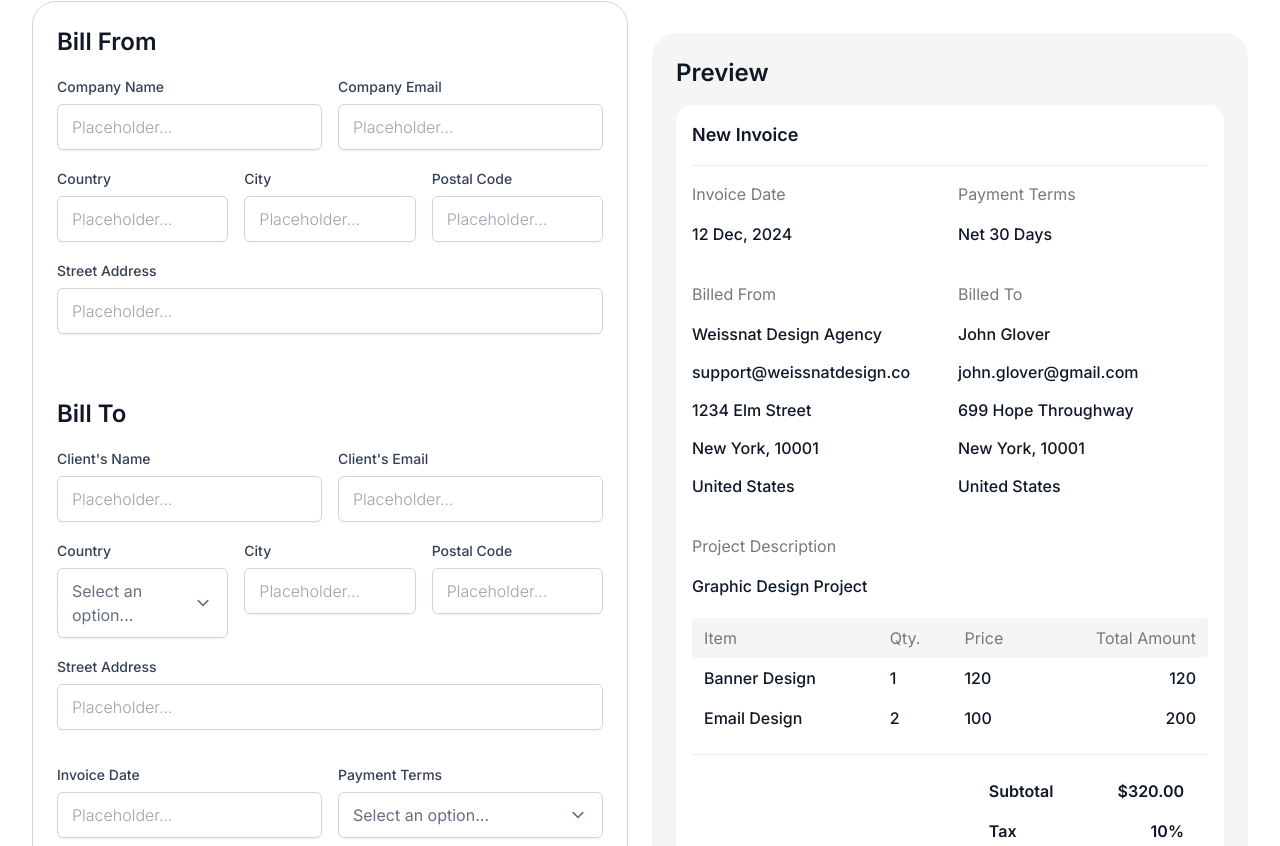
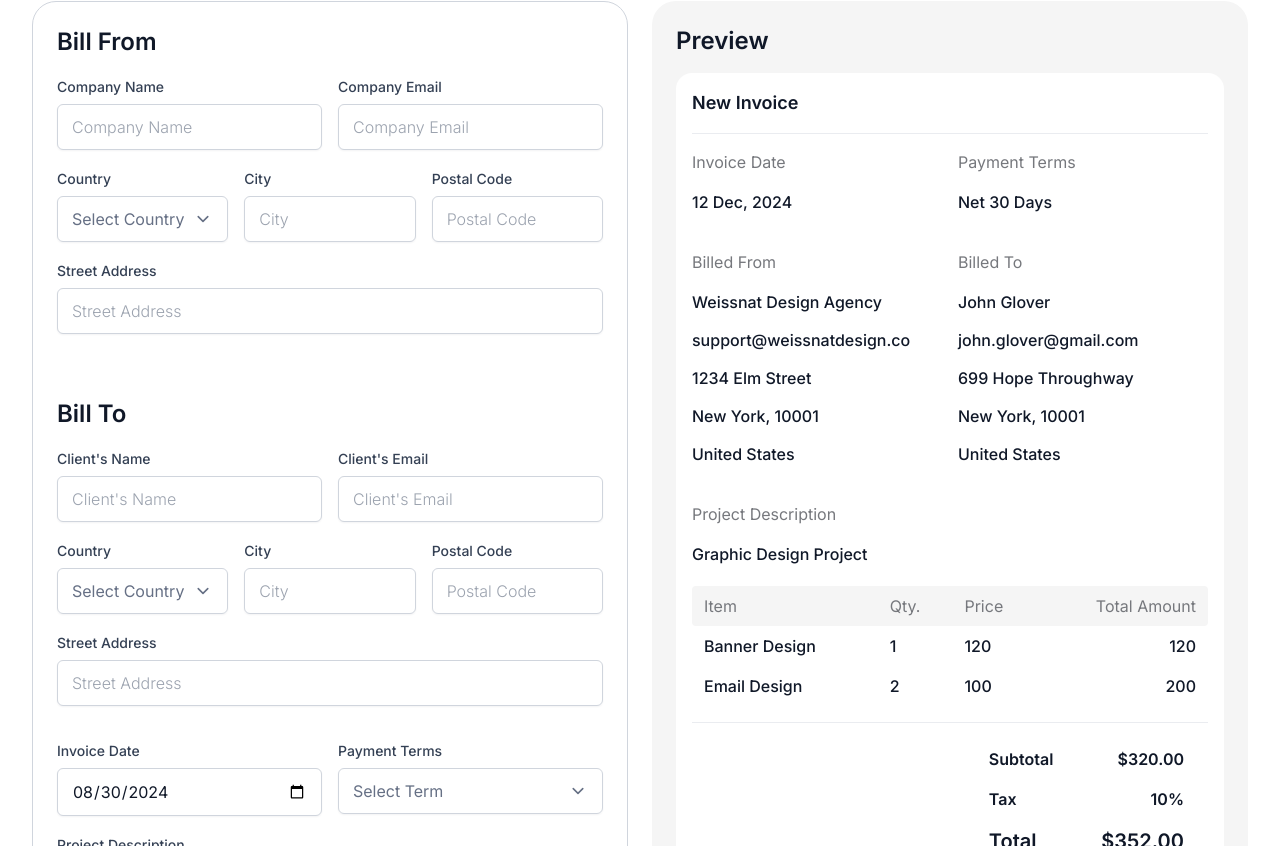
Before and after one commit to Hasnain-Shabbir/invoice-generator, a React (Vite) app: page / in a window 1280 px wide. Shown: the part 194-1040 px from the top of the page. Built offline with nearby package versions, Linux system fonts and the light colour scheme.

Commit message:
fix: Refactor code, fix issues, add input placeholders, and improve SelectDropdown and Input components

```diff
--- a/src/App.tsx
+++ b/src/App.tsx
@@ -6,7 +6,7 @@ function App() {
     <div className="pb-10">
       <Header />
       <Container>
-        <div className="space-y-8 lg:grid lg:grid-cols-2 lg:gap-6">
+        <div className="space-y-8 lg:grid lg:grid-cols-2 lg:gap-6 lg:space-y-0">
           <InvoiceForm />
           <InvoicePreview />
         </div>
--- a/src/components/BillFrom/BillFrom.tsx
+++ b/src/components/BillFrom/BillFrom.tsx
@@ -1,8 +1,18 @@
 import { useState } from 'react';
-import Input from '../Input/Input';
+import { Input, SelectDropdown } from '..';
+import { countries } from '../../data/data';
+
+interface FormData {
+  companyName: string;
+  companyEmail: string;
+  country: string;
+  city: string;
+  postalCode: string;
+  streetAddress: string;
+}
 
 const BillFrom = () => {
-  const [formData, setFormData] = useState({
+  const [formData, setFormData] = useState<FormData>({
     companyName: '',
     companyEmail: '',
     country: '',
@@ -11,7 +21,7 @@ const BillFrom = () => {
     streetAddress: '',
   });
 
-  const handleInputChange = (id: string, value: string) => {
+  const handleChange = (id: keyof FormData) => (value: string) => {
     setFormData(prevState => ({
       ...prevState,
       [id]: value,
@@ -21,44 +31,49 @@ const BillFrom = () => {
   return (
     <div>
       <h2 className="text-2xl font-semibold">Bill From</h2>
-      <div className="mt-4 grid gap-4 sm:grid-cols-2">
+      <div className="mt-4 grid grid-cols-1 gap-4 sm:grid-cols-2">
         <Input
-          handleOnChange={value => handleInputChange('companyName', value)}
+          handleOnChange={value => handleChange('companyName')(value)}
           id="companyName"
+          placeholder="Company Name"
           title="Company Name"
           value={formData.companyName}
         />
         <Input
-          handleOnChange={value => handleInputChange('companyEmail', value)}
+          handleOnChange={value => handleChange('companyEmail')(value)}
           id="companyEmail"
+          placeholder="Company Email"
           title="Company Email"
           value={formData.companyEmail}
         />
         <div className="col-span-full grid gap-4 sm:grid-cols-3">
-          <Input
-            handleOnChange={value => handleInputChange('country', value)}
+          <SelectDropdown
             id="country"
-            title="Country"
-            value={formData.country}
+            label="Country"
+            onChange={handleChange('country')}
+            options={countries}
+            parentStyles="col-span-full md:col-auto"
+            placeholder="Select Country"
           />
           <Input
-            handleOnChange={value => handleInputChange('city', value)}
+            handleOnChange={value => handleChange('city')(value)}
             id="city"
+            placeholder="City"
             title="City"
             value={formData.city}
           />
           <Input
-            handleOnChange={value => handleInputChange('postalCode', value)}
+            handleOnChange={value => handleChange('postalCode')(value)}
             id="postalCode"
+            placeholder="Postal Code"
             title="Postal Code"
             value={formData.postalCode}
           />
           <div className="col-span-full">
             <Input
-              handleOnChange={value =>
-                handleInputChange('streetAddress', value)
-              }
+              handleOnChange={value => handleChange('streetAddress')(value)}
               id="streetAddress"
+              placeholder="Street Address"
               title="Street Address"
               value={formData.streetAddress}
             />
--- a/src/components/BillTo/BillTo.tsx
+++ b/src/components/BillTo/BillTo.tsx
@@ -1,31 +1,36 @@
 import { useState } from 'react';
 import { Input, SelectDropdown } from '..';
+import { countries } from '../../data/data';
+import { getCurrentDate } from '../../utils';
+
+interface FormData {
+  clientName: string;
+  clientEmail: string;
+  country: string;
+  city: string;
+  invoiceTerms: string;
+  invoiceDate: string;
+  postalCode: string;
+  projectDescription: string;
+  streetAddress: string;
+}
 
 const BillTo = () => {
-  const [formData, setFormData] = useState({
+  const [formData, setFormData] = useState<FormData>({
     clientName: '',
     clientEmail: '',
     country: '',
     city: '',
     invoiceTerms: '',
-    invoiceDate: '',
+    invoiceDate: getCurrentDate(),
     postalCode: '',
     projectDescription: '',
     streetAddress: '',
   });
 
-  const countries = [
-    'United States',
-    'Canada',
-    'United Kingdom',
-    'Australia',
-    'Germany',
-    'France',
-  ];
-
   const invoiceTerms = ['Net 10 days', 'Net 20 days', 'Net 30 days'];
 
-  const handleInputChange = (id: string, value: string) => {
+  const handleChange = (id: keyof FormData) => (value: string) => {
     setFormData(prevState => ({
       ...prevState,
       [id]: value,
@@ -37,42 +42,47 @@ const BillTo = () => {
       <h2 className="text-2xl font-semibold">Bill To</h2>
       <div className="mt-4 grid grid-cols-1 gap-4 sm:grid-cols-2">
         <Input
-          handleOnChange={value => handleInputChange('clientName', value)}
+          handleOnChange={value => handleChange('clientName')(value)}
           id="clientName"
+          placeholder="Client's Name"
           title="Client's Name"
           value={formData.clientName}
         />
         <Input
-          handleOnChange={value => handleInputChange('clientEmail', value)}
+          handleOnChange={value => handleChange('clientEmail')(value)}
           id="clientEmail"
+          placeholder="Client's Email"
           title="Client's Email"
           value={formData.clientEmail}
         />
         <div className="col-span-full grid gap-4 sm:grid-cols-2 md:grid-cols-3">
           <SelectDropdown
             parentStyles="col-span-full md:col-auto"
+            placeholder="Select Country"
+            onChange={handleChange('country')}
             options={countries}
             label="Country"
             id="country"
           />
           <Input
-            handleOnChange={value => handleInputChange('city', value)}
+            handleOnChange={value => handleChange('city')(value)}
             id="city"
+            placeholder="City"
             title="City"
             value={formData.city}
           />
           <Input
-            handleOnChange={value => handleInputChange('postalCode', value)}
+            handleOnChange={value => handleChange('postalCode')(value)}
             id="postalCode"
+            placeholder="Postal Code"
             title="Postal Code"
             value={formData.postalCode}
           />
           <div className="col-span-full">
             <Input
-              handleOnChange={value =>
-                handleInputChange('streetAddress', value)
-              }
+              handleOnChange={value => handleChange('streetAddress')(value)}
               id="streetAddress"
+              placeholder="Street Address"
               title="Street Address"
               value={formData.streetAddress}
             />
@@ -81,22 +91,25 @@ const BillTo = () => {
       </div>
       <div className="mt-8 grid gap-4 sm:grid-cols-2">
         <Input
-          handleOnChange={value => handleInputChange('invoiceDate', value)}
+          handleOnChange={value => handleChange('invoiceDate')(value)}
           id="invoiceDate"
           title="Invoice Date"
+          placeholder="Date"
+          type="date"
           value={formData.invoiceDate}
         />
         <SelectDropdown
+          id="invoiceTerms"
+          label="Payment Terms"
           options={invoiceTerms}
-          label="Payment Terms"
-          id="paymentTerms"
+          placeholder="Select Term"
+          onChange={handleChange('invoiceTerms')}
         />
         <div className="col-span-full">
           <Input
-            handleOnChange={value =>
-              handleInputChange('projectDescription', value)
-            }
+            handleOnChange={value => handleChange('projectDescription')(value)}
             id="projectDescription"
+            placeholder="Project Description"
             title="Project Description"
             value={formData.projectDescription}
           />
--- a/src/components/Input/Input.tsx
+++ b/src/components/Input/Input.tsx
@@ -1,31 +1,43 @@
 import { FC, ChangeEvent } from 'react';
 
 interface InputProps {
+  disabled?: boolean;
   error?: string;
   handleOnChange: (value: string) => void;
   id: string;
   parentStyles?: string;
   placeholder?: string;
+  readOnly?: boolean;
   styles?: string;
   title: string;
-  type?: 'text' | 'password' | 'email' | 'number';
+  type?: 'text' | 'password' | 'email' | 'number' | 'date';
   value: string | number;
 }
 
 const Input: FC<InputProps> = ({
+  disabled = false,
   error,
   handleOnChange,
   id,
   parentStyles = '',
   placeholder = 'Placeholder...',
+  readOnly = false,
   styles = '',
   title,
   type = 'text',
   value,
 }) => {
   const handleChange = (e: ChangeEvent<HTMLInputElement>) => {
-    handleOnChange(e.target.value);
+    if (!disabled && !readOnly) {
+      handleOnChange(e.target.value);
+    }
   };
+
+  const baseStyles = `transition-ring mt-1.5 w-full rounded-md border px-3.5 py-2.5 shadow-input outline-none duration-100 ease-in-out placeholder:font-light placeholder:text-gray-400 focus:outline-none`;
+  const disabledOrReadOnlyStyles = `bg-gray-50 cursor-not-allowed`;
+  const errorStyles = error
+    ? 'border-red-500 focus:border-red-500'
+    : 'border-borderColor focus:border-gray-400';
 
   return (
     <div className={`${parentStyles}`}>
@@ -38,7 +50,9 @@ const Input: FC<InputProps> = ({
         onChange={handleChange}
         type={type}
         placeholder={placeholder}
-        className={`transition-ring mt-1.5 w-full rounded-md border px-3.5 py-2.5 shadow-input outline-none duration-100 ease-in-out placeholder:font-light placeholder:text-gray-400 focus:outline-none ${error ? 'border-red-500 focus:border-red-500' : 'border-borderColor focus:border-gray-400'} ${styles}`}
+        className={`${baseStyles} ${disabled || readOnly ? disabledOrReadOnlyStyles : ''} ${errorStyles} ${styles}`}
+        disabled={disabled}
+        readOnly={readOnly}
       />
       {error && (
         <span className="mt-1 block text-sm text-red-500">{error}</span>
--- a/src/components/ItemRow/ItemRow.tsx
+++ b/src/components/ItemRow/ItemRow.tsx
@@ -49,12 +49,13 @@ const ItemRow: React.FC<ItemRowProps> = ({
         type="number"
       />
       <Input
-        value={item.total}
+        disabled
         handleOnChange={value => onInputChange(index, 'total', value)}
         id={`total-${index}`}
         title="Total"
         placeholder="Total"
         type="number"
+        value={item.total}
       />
     </div>
     <div className="flex items-center justify-end md:justify-center">
--- a/src/components/SelectDropdown/SelectDropdown.tsx
+++ b/src/components/SelectDropdown/SelectDropdown.tsx
@@ -6,6 +6,7 @@ interface SelectDropdownProps {
   id: string;
   label: string;
   options: string[];
+  onChange?: (selectedItem: string) => void;
   parentStyles?: string;
   placeholder?: string;
   styles?: string;
@@ -16,6 +17,7 @@ const SelectDropdown: FC<SelectDropdownProps> = ({
   id,
   label,
   options,
+  onChange = () => {},
   parentStyles = '',
   placeholder = 'Select an option...',
   styles = '',
@@ -28,6 +30,7 @@ const SelectDropdown: FC<SelectDropdownProps> = ({
     setSelectedItem(option);
     setIsDropdownOpen(false);
     setIsPlaceholder(false);
+    onChange(option);
   };
 
   const toggleDropdown = () => setIsDropdownOpen(prev => !prev);
@@ -68,14 +71,14 @@ const SelectDropdown: FC<SelectDropdownProps> = ({
 
         {isDropdownOpen && (
           <ul
-            className="absolute left-0 top-[calc(100%+5px)] z-30 w-full rounded-md border border-gray-300 bg-white shadow-lg"
+            className="absolute left-0 top-[calc(100%+5px)] z-30 w-full overflow-hidden rounded-md border border-gray-300 bg-white shadow-lg"
             role="listbox"
             aria-activedescendant={selectedItem}
           >
             {options.map(option => (
               <li
                 key={option}
-                className="px-4 py-2 text-sm transition-colors duration-150 hover:bg-secondary-300 hover:text-white"
+                className="px-4 py-2.5 text-sm transition-colors duration-150 hover:bg-gray-50"
                 onClick={() => handleSelectedItem(option)}
                 role="option"
                 aria-selected={selectedItem === option}
--- /dev/null
+++ b/src/data/data.ts
@@ -0,0 +1,8 @@
+export const countries = [
+  'United States',
+  'Canada',
+  'United Kingdom',
+  'Australia',
+  'Germany',
+  'France',
+];
--- a/src/utils/index.ts
+++ b/src/utils/index.ts
@@ -1,2 +1,10 @@
 export const tw = (strings: string, ...values: unknown[]) =>
   String.raw({ raw: strings }, ...values);
+
+export const getCurrentDate = (): string => {
+  const today = new Date();
+  const year = today.getFullYear();
+  const month = String(today.getMonth() + 1).padStart(2, '0'); // Months are 0-based
+  const day = String(today.getDate()).padStart(2, '0');
+  return `${year}-${month}-${day}`;
+};
```
